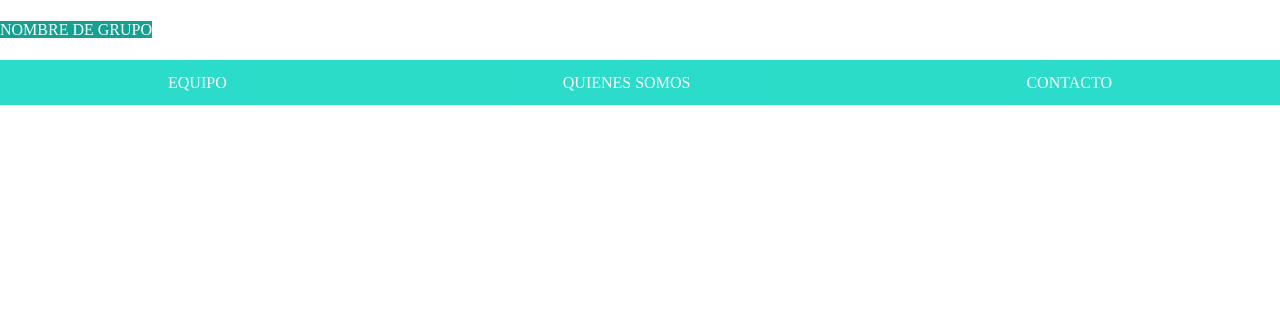
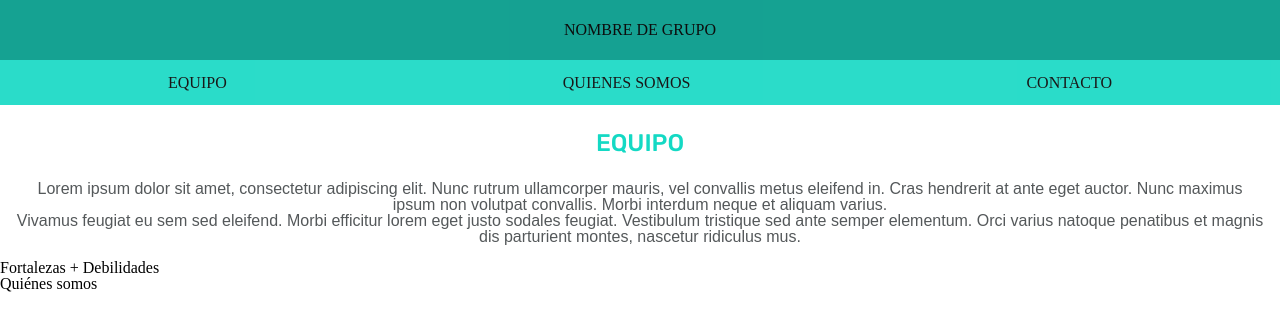
Before and after one commit to francescabentin/diverlopers-teamProject-1, a plain HTML site: page index.html in a window 1280 px wide. Drawn offline with Linux system fonts and the light colour scheme; a web font is replaced by a local one.

Commit message:
section equipo

```diff
--- a/css/main.css
+++ b/css/main.css
@@ -1,8 +1,8 @@
 
-* {
-    font-family: font-family: 'Explora', cursive;
-        font-family: 'Rubik', sans-serif;
-    color:white;
+*{
+    margin: 0;
+    padding: 0;
+    box-sizing: border-box;
 }
 
 
@@ -42,3 +42,29 @@ header{
     text-transform: uppercase;
 
 }
+
+.equipo-section{
+    margin: auto;
+    color: grey;
+    text-align: center;
+    display: flex;
+    flex-direction: column;
+    flex-flow: wrap;
+    justify-content: center;
+}
+
+.title-section {
+    color: #14d9c4;
+    font-size: 24px;
+    line-height: 45px;
+    text-transform: uppercase;
+    font-family: Rubik, sans-serif;
+}
+
+.contenido-section {
+     color: #54585a;
+     font-family: OpenSans, sans-serif;
+     font-size: 16px;
+     margin: 15px;
+
+}
--- a/index.html
+++ b/index.html
@@ -6,9 +6,13 @@
     <meta http-equiv="X-UA-Compatible" content="IE=edge">
     <meta name="viewport" content="width=device-width, initial-scale=1.0">
     <title>Document</title>
+    <link href="https://fonts.googleapis.com/css2?family=Explora&family=Rubik:wght@500&display=swap" rel="stylesheet">
+    <link rel="preconnect" href="https://fonts.googleapis.com">
+    <link rel="preconnect" href="https://fonts.gstatic.com" crossorigin>
+    <link href="https://fonts.googleapis.com/css2?family=Open+Sans:wght@300&display=swap" rel="stylesheet">
+    <link rel="stylesheet" href="/css/reset.css">
     <link rel="stylesheet" href="/css/main.css">
-    <link rel="stylesheet" href="/css/reset.css">
-    <link href="https://fonts.googleapis.com/css2?family=Explora&family=Rubik:wght@500&display=swap" rel="stylesheet">
+
 </head>
 
 <body>
@@ -24,7 +28,13 @@
 
     <main>
         <section><img src="" alt=""><h1></h1></section>
-        <section>Equipo</section>
+        <section class="equipo-section">
+            <h2 class="title-section">Equipo</h2>
+            <div class="contenido-section">
+                <p>Lorem ipsum dolor sit amet, consectetur adipiscing elit. Nunc rutrum ullamcorper mauris, vel convallis metus eleifend in. Cras hendrerit at ante eget auctor. Nunc maximus ipsum non volutpat convallis. Morbi interdum neque et aliquam varius.</p>
+                <p>Vivamus feugiat eu sem sed eleifend. Morbi efficitur lorem eget justo sodales feugiat. Vestibulum tristique sed ante semper elementum. Orci varius natoque penatibus et magnis dis parturient montes, nascetur ridiculus mus.</p>
+            </div>
+        </section>
         <section>Fortalezas + Debilidades</section>
         <section>Quiénes somos</section>
     </main>
```
